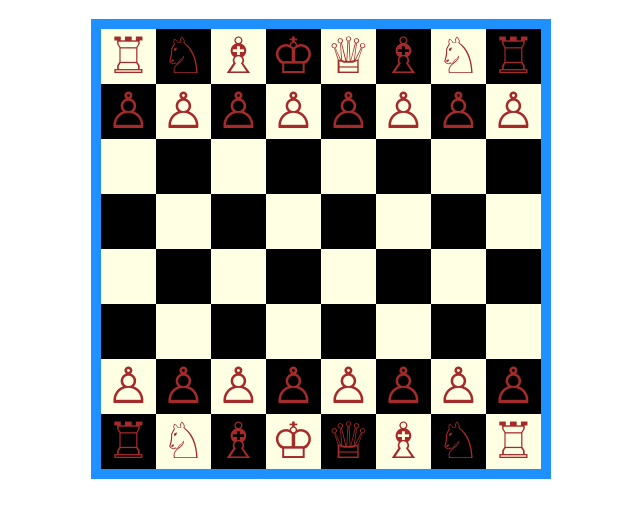
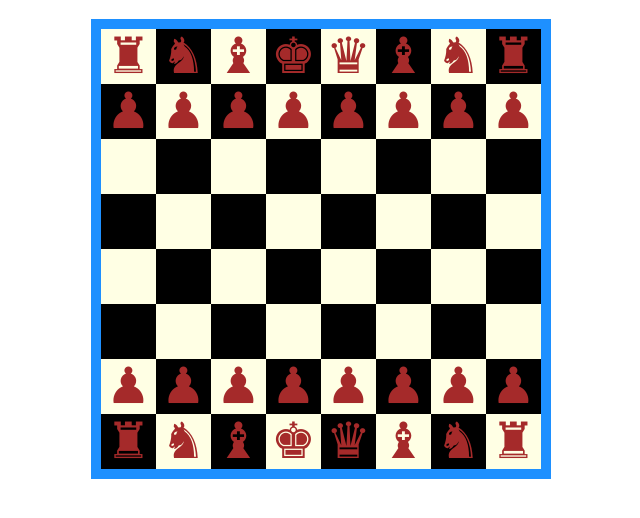
Before and after one commit to MuhammadRizkyRamadhan24/b22-html-1, a plain HTML site: page index.html in a window 1280 px wide. Shown: the part 62-580 px from the top of the page, without its empty margins (319-959 px from the left). Drawn offline with Linux system fonts and the light colour scheme.

Commit message:
update chess

```diff
--- a/style/style.css
+++ b/style/style.css
@@ -39,7 +39,7 @@ h1{
 .flex-container > div:nth-child(8) ~ div:nth-child(-1n + 16)::before,
 .flex-container > div:nth-child(48) ~ div:nth-child(-1n + 56)::before {
 
-  content: '\2659';
+  content: '\265F';
   font-size: 50px;
   display: inline-block;
   color: brown;
@@ -52,7 +52,7 @@ h1{
 .flex-container > div:nth-child(64)::before
 {
 
-  content: '\2656';
+  content: '\265C';
   font-size: 50px;
   display: inline-block;
   color: brown;
@@ -66,7 +66,7 @@ h1{
 .flex-container > div:nth-child(63)::before
 {
 
-  content: '\2658';
+  content: '\265E';
   font-size: 50px;
   display: inline-block;
   color: brown;
@@ -79,7 +79,7 @@ h1{
 .flex-container > div:nth-child(59)::before,
 .flex-container > div:nth-child(62)::before{
 
-  content: '\2657';
+  content: '\265D';
   font-size: 50px;
   display: inline-block;
   color: brown;
@@ -91,7 +91,7 @@ h1{
 .flex-container > div:nth-child(60)::before
 {
 
-  content: '\2654';
+  content: '\265A';
   font-size: 50px;
   display: inline-block;
   color: brown;
@@ -103,7 +103,7 @@ h1{
 .flex-container > div:nth-child(61)::before
 {
 
-  content: '\2655';
+  content: '\265B';
   font-size: 50px;
   display: inline-block;
   color: brown;
```
